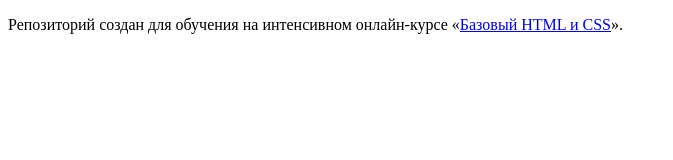
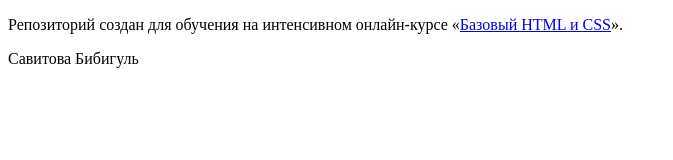
Before and after one commit to Bibigul93/335999-nerds, a plain HTML site: page index.html in a window 1280 px wide. Shown: the whole page, without its empty margins (0-673 px from the left). Drawn offline with Linux system fonts and the light colour scheme.

Commit message:
добавила абзац

```diff
--- a/index.html
+++ b/index.html
@@ -7,6 +7,6 @@
   <body>
 
     <p>Репозиторий создан для обучения на интенсивном онлайн‑курсе «<a href="https://htmlacademy.ru/intensive/htmlcss">Базовый HTML и CSS</a>».</p>
-
+<p>Савитова Бибигуль</p>
   </body>
 </html>
```
